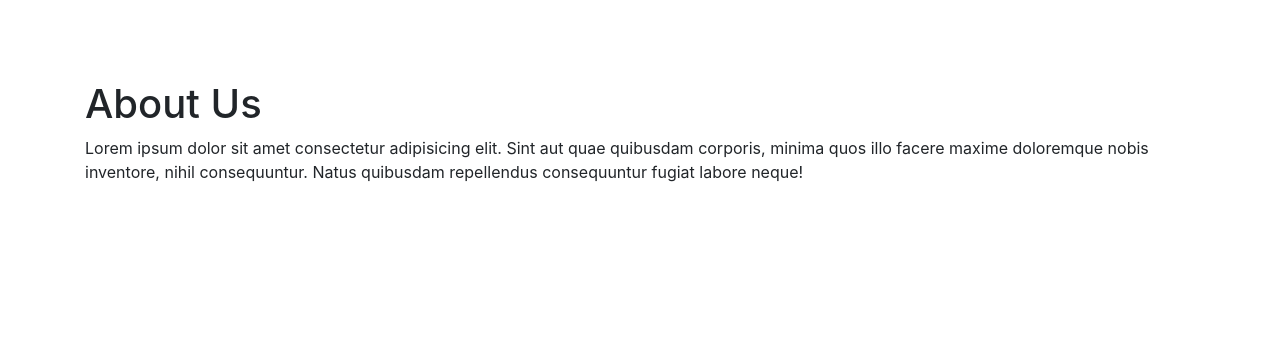
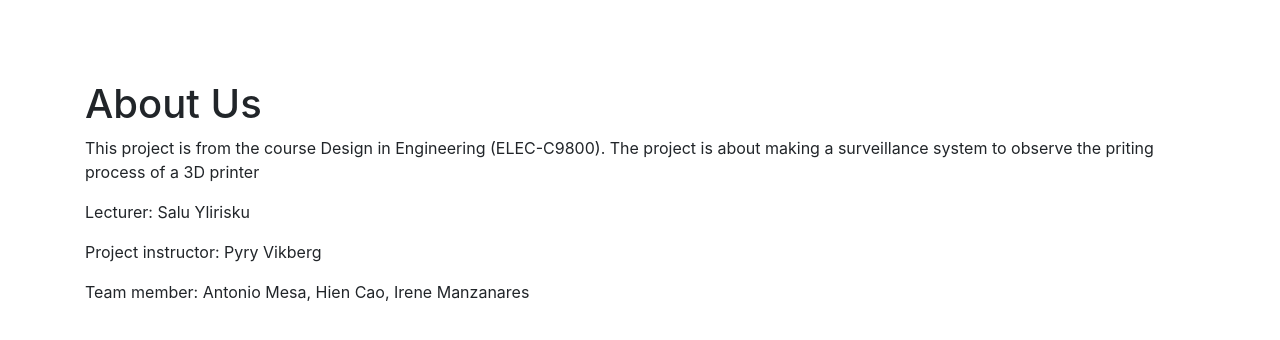
Before and after one commit to hien-cao/cameraapp, a Flask app: page /about in a window 1280 px wide. Shown: the part 56-396 px from the top of the page. Run offline with Flask 2, Linux system fonts and the light colour scheme; some libraries are stand-ins or nearby versions.

Commit message:
Styling for camera and update some text in home and about

```diff
--- a/app.py
+++ b/app.py
@@ -4,15 +4,8 @@ from functools import wraps
 from wtforms import Form, StringField, TextAreaField, PasswordField, validators
 from passlib.hash import pbkdf2_sha256
 
-#!/usr/bin/env python
-from importlib import import_module
-import os
-
-# import camera driver
-if os.environ.get('CAMERA'):
-    Camera = import_module('camera_' + os.environ['CAMERA']).Camera
-else:
-    from camera import Camera
+# Import camera module (require install camera package )
+from camera_pi import Camera
 
 app = Flask(__name__)
 
--- a/templates/about.html
+++ b/templates/about.html
@@ -4,9 +4,10 @@
   <main role="main">
     <div class="container">
       <h1>About Us</h1>
-      <p>Lorem ipsum dolor sit amet consectetur adipisicing elit. Sint aut quae quibusdam corporis, minima quos illo facere
-        maxime doloremque nobis inventore, nihil consequuntur. Natus quibusdam repellendus consequuntur fugiat labore
-        neque!</p>
+      <p>This project is from the course Design in Engineering (ELEC-C9800). The project is about making a surveillance system to observe the priting process of a 3D printer </p>
+      <p>Lecturer: Salu Ylirisku</p>
+      <p>Project instructor: Pyry Vikberg</p>
+      <p>Team member: Antonio Mesa, Hien Cao, Irene Manzanares</p>
     </div>
   </main>
 {% endblock %}
--- a/templates/dashboard.html
+++ b/templates/dashboard.html
@@ -3,6 +3,6 @@
 {% block body %}
   <div class="container">
     <h1>Dashboard <small>Welcome {{session.username}}</small></h1>
-    <img src="{{ url_for('video_feed') }}">
+    <img class="w-50 rounded" src="{{ url_for('video_feed') }}">
   </div>
 {% endblock %}
--- a/templates/home.html
+++ b/templates/home.html
@@ -3,6 +3,6 @@
 {% block body %}
   <div class="jumbotron text-center">
     <h1>Welcome to Camera App</h1>
-    <p class="lead">This is an camera app which is used to suveilence 3d printer</p>
+    <p class="lead">This is an camera app which is used to surveil 3d printer</p>
   </div>
 {% endblock %}
```
